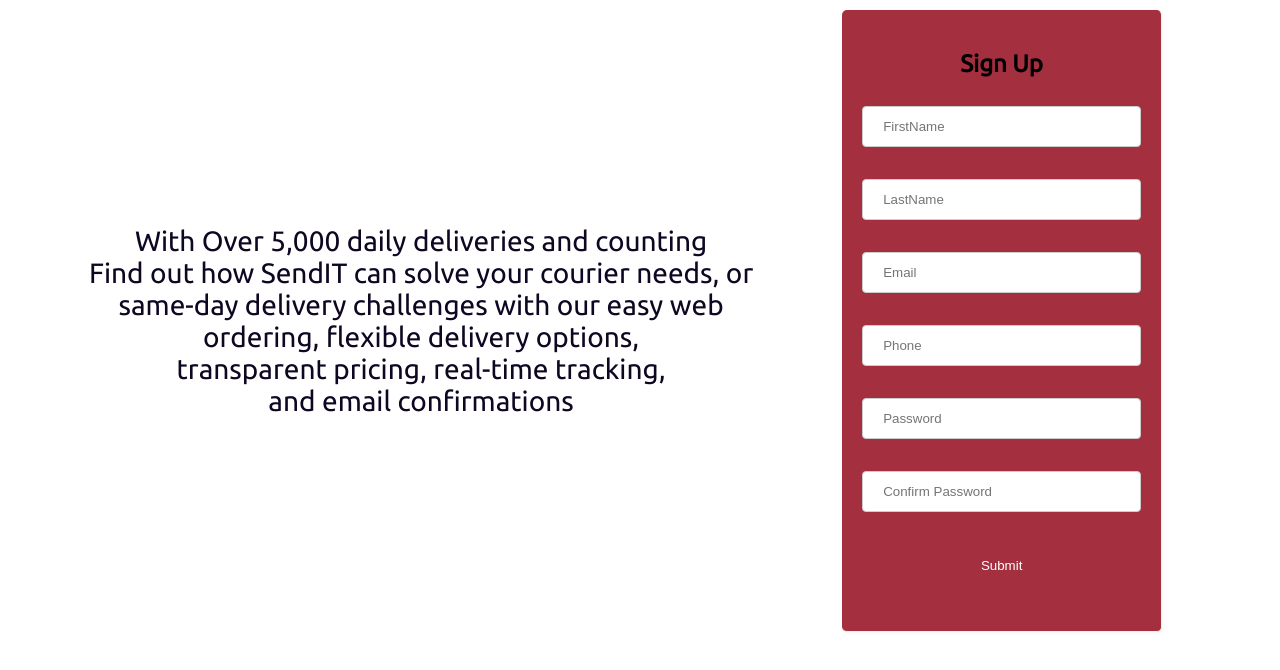
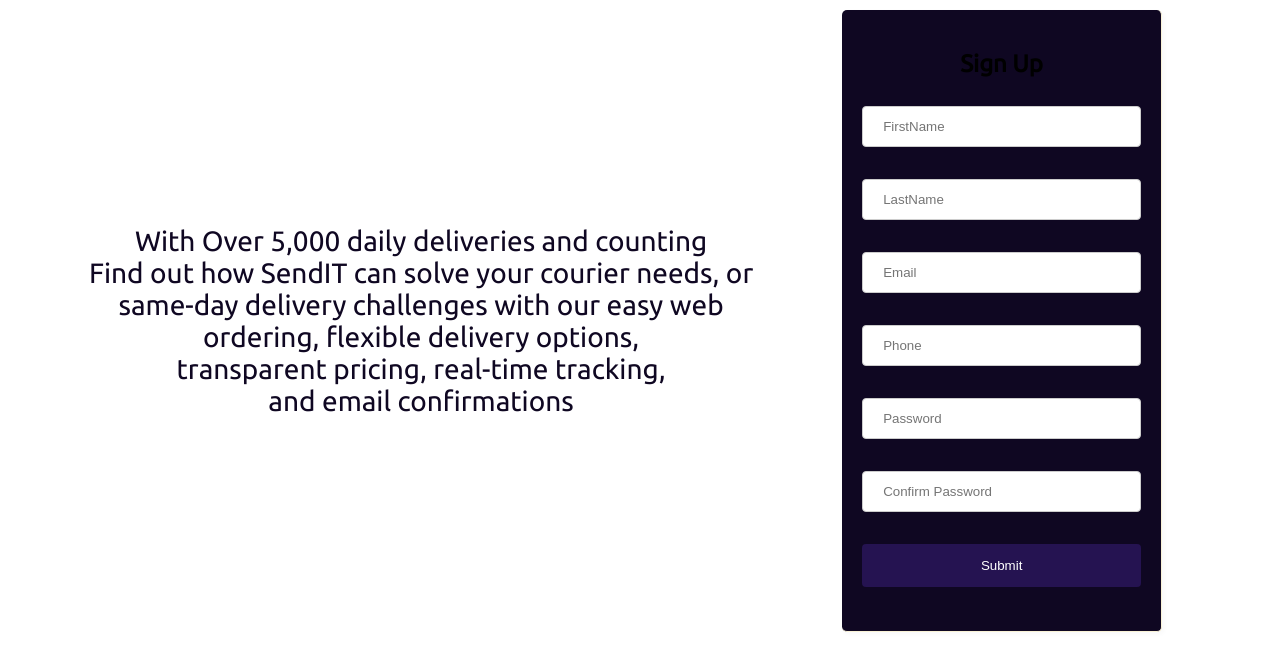
Before and after one commit to Fiyiin/sendit-app, a website: page UI/public/signup.html in a window 1280 px wide. In both pictures the pointer is over the input 1001 px from the left and 565 px from the top of the page. Drawn offline with Linux system fonts and the light colour scheme.

Commit message:
Fix form colors

```diff
--- a/UI/CSS/signup.css
+++ b/UI/CSS/signup.css
@@ -34,7 +34,7 @@
 }
 .form {
     border-radius: 5px;
-    background-color: #a4303f;
+    background-color: #0f0722;
     padding: 20px;
     box-shadow: 2px 2px 5px rgba(0,0,0,0.03);
     border-bottom: 1px solid #F9F2D6;
@@ -93,5 +93,5 @@
 }
 
 input[type=submit]:hover {
-    background-color: #a4303f;
+    background-color:#251351;
 }
```
